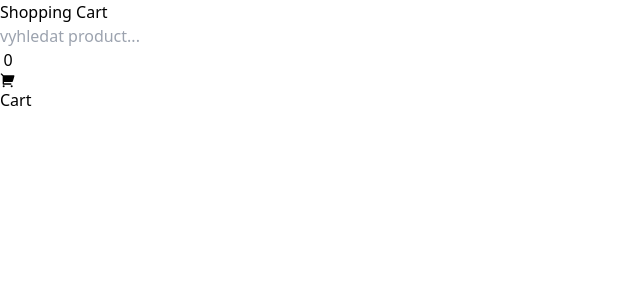
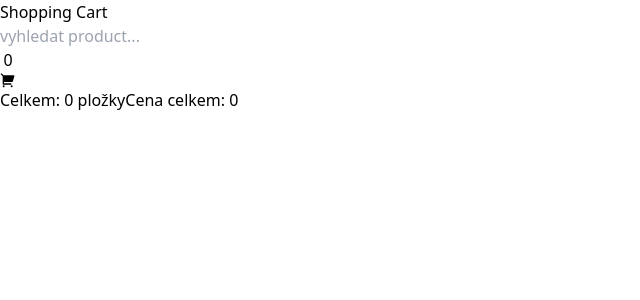
Before and after one commit to JGCZE/E_shop_new, a React (Vite) app: page /cart in a window 1280 px wide. Shown: the top 300 px of the page, without its empty margins (0-640 px from the left). Built offline with nearby package versions, Linux system fonts and the light colour scheme.

Commit message:
CART adding items, removing

```diff
--- a/src/components/Cart.tsx
+++ b/src/components/Cart.tsx
@@ -1,7 +1,35 @@
+import { CartState } from "../context/Context"
+import {useState, useEffect} from "react"
+
 
 const Cart = () => {
+
+ const { state: {cart}, dispatch, } = CartState()
+console.log(typeof(cart))
+
+const [total, setTotal] = useState()
+
+useEffect(() => {
+  // reduce mi vytáhne z objektu cenu
+  const reduce = cart.reduce((accumulator, currentValue) =>
+     accumulator + Number(currentValue.price),0)
+  setTotal(reduce)
+  }, [cart])
+
   return (
-    <div>Cart</div>
+    <>
+     <div className="home">
+        <div className="productContainer">
+
+        </div>
+
+        <div className="summary">
+          <span>Celkem: {cart.length} pložky</span>
+          <span>Cena celkem: {total} </span>
+          <button></button>
+        </div>
+     </div>
+    </>
   )
 }
 
--- a/src/components/DropdownMenu.tsx
+++ b/src/components/DropdownMenu.tsx
@@ -13,7 +13,7 @@ const DropdownMenu = () => {
         <>
           {cart.map((prod) =>
             (
-            <div key={prod.id} className="flex justify-between items-center p-2">
+            <div key={prod.id} className="flex justify-between items-center p-2 mt-2">
                 <img src={prod.image} className="w-24 rounded-md" />
                 <div className="flex flex-col w-[50%]">
                   <span>{prod.name}</span>
@@ -25,7 +25,9 @@ const DropdownMenu = () => {
               </div>
             ))}
           <Link to="/cart">
-            <button className="w-[60%] my-6 p-2 mx-[20%] bg-blue-500 text-white rounded-md hover:bg-blue-700 text-lg">Přejít do košíku</button>
+            <button className="w-[95%] my-6 p-2 mx-[2.5%] bg-blue-500 text-white rounded-md hover:bg-blue-700 text-lg">
+              Přejít do košíku
+            </button>
           </Link>
         </>
           ) : (
--- a/src/context/Reducers.tsx
+++ b/src/context/Reducers.tsx
@@ -5,11 +5,9 @@ export const ACTIONS = {
 export const cartReducer = (state, action) => {
     switch (action.type) {
        case "ADD_TO_CART": {
-        console.log( action.payload, state)
         return {...state, cart:[...state.cart, {...action.payload, qty: 1}]}
        }
        case "REMOVE_FROM_CART": {
-        console.log( action.payload, state)
         return {...state,
             cart: state.cart.filter((c)=> c.id !== action.payload.id)}
        }
```
